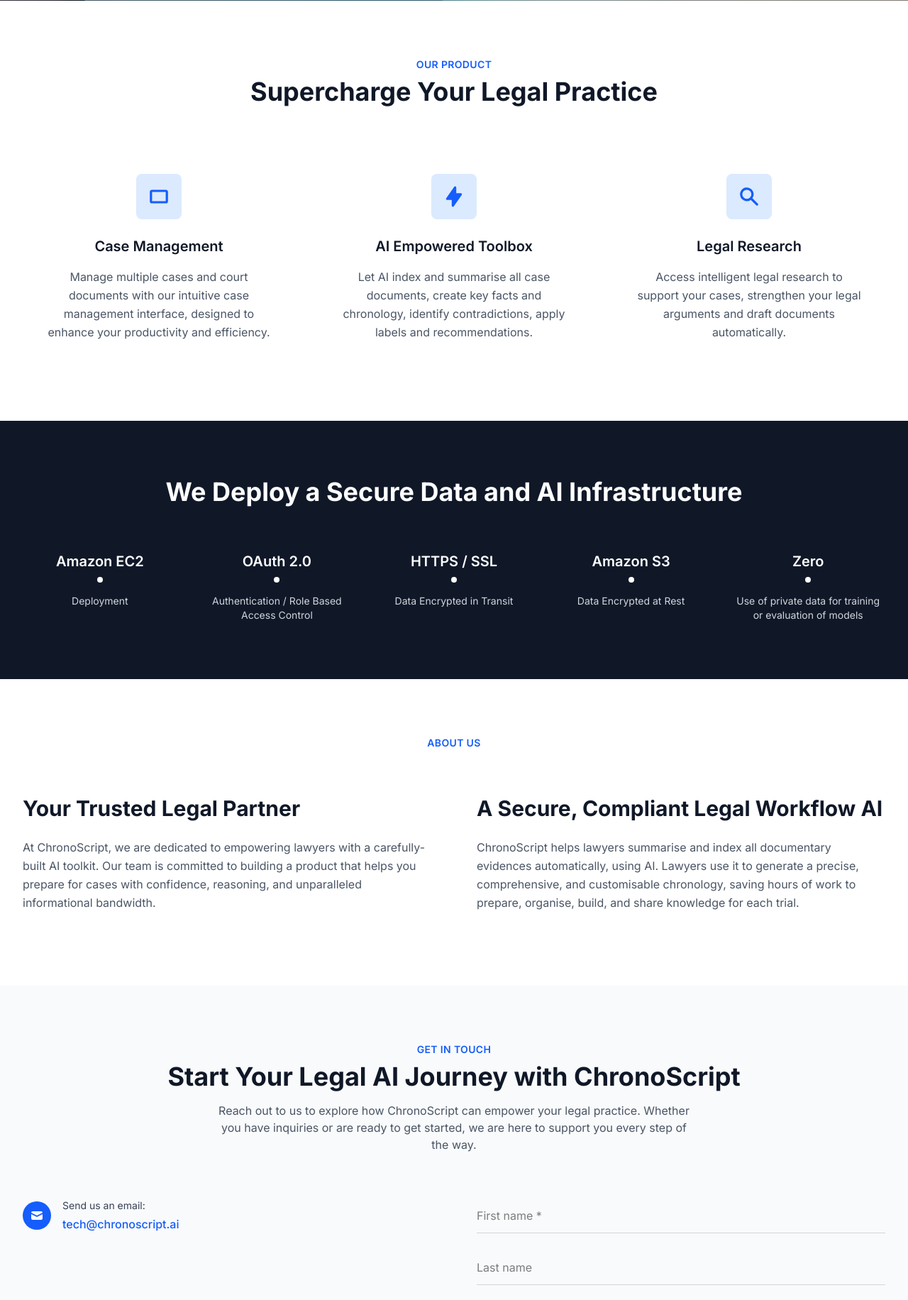
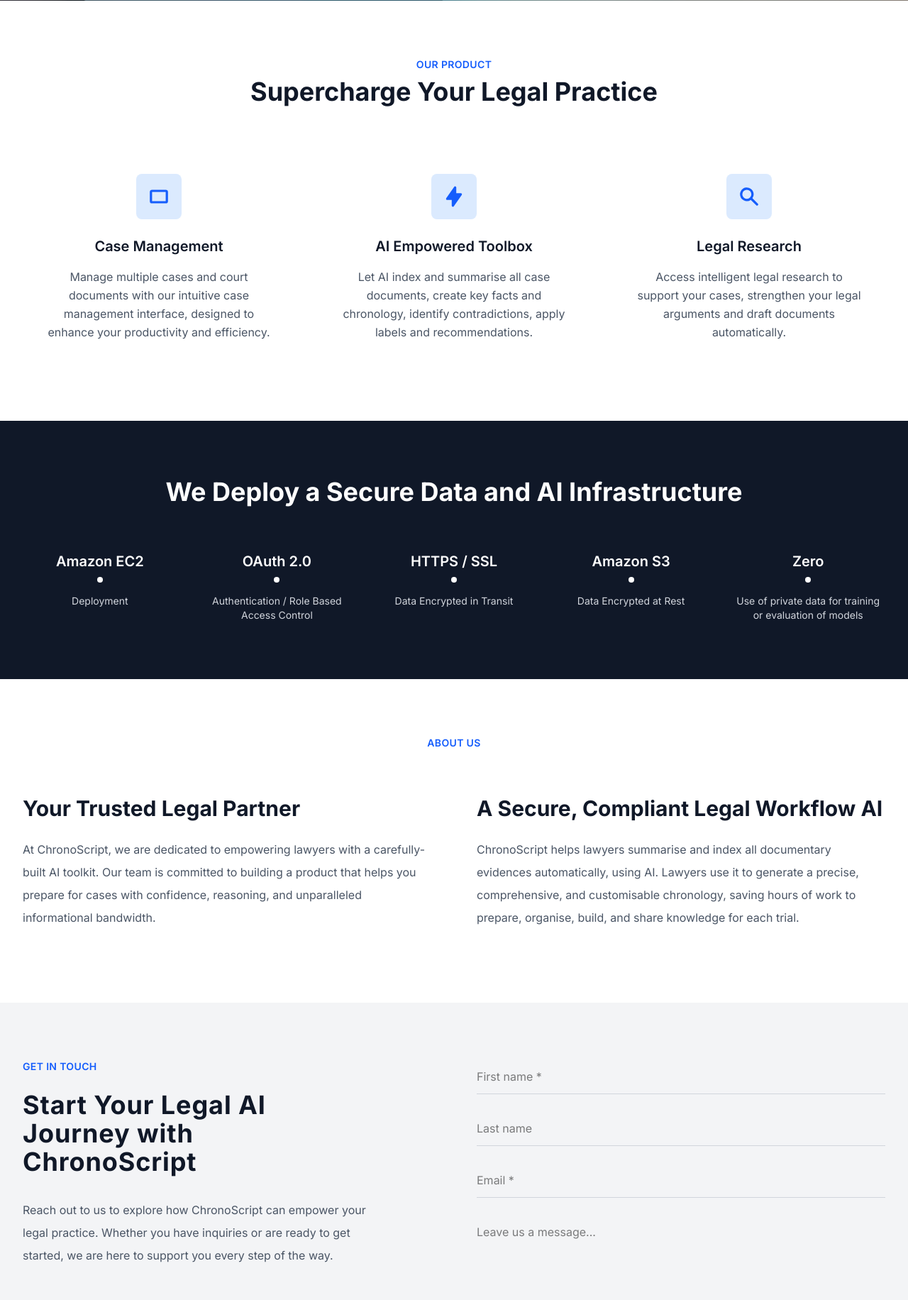
Before and after one commit to alvinku0/ChronoScript.AI_web_landing_page, a Flask app: page / in a window 1280 px wide. Shown: the part 799-2631 px from the top of the page at 71% size. Run offline with Flask 3, Linux system fonts and the light colour scheme; grey boxes are pictures that could not be loaded.

Commit message:
logo update

```diff
--- a/templates/admin_contacts.html
+++ b/templates/admin_contacts.html
@@ -4,6 +4,7 @@
     <meta charset="UTF-8">
     <meta name="viewport" content="width=device-width, initial-scale=1.0">
     <title>Contact Submissions - ChronoScript.AI Admin</title>
+    <link rel="icon" type="image/png" href="/static/image/chronoscript-icon.png">
     <script src="https://cdn.jsdelivr.net/npm/@tailwindcss/browser@4"></script>
     <link href="https://fonts.googleapis.com/css2?family=Inter:wght@400;500;600;700&display=swap" rel="stylesheet">
     <style>
--- a/templates/admin_login.html
+++ b/templates/admin_login.html
@@ -4,6 +4,7 @@
     <meta charset="UTF-8">
     <meta name="viewport" content="width=device-width, initial-scale=1.0">
     <title>Admin Login - ChronoScript.AI</title>
+    <link rel="icon" type="image/png" href="/static/image/chronoscript-icon.png">
     <script src="https://cdn.jsdelivr.net/npm/@tailwindcss/browser@4"></script>
     <link href="https://fonts.googleapis.com/css2?family=Inter:wght@400;500;600;700&display=swap" rel="stylesheet">
     <style>
--- a/templates/index.html
+++ b/templates/index.html
@@ -3,7 +3,8 @@
 <head>
     <meta charset="UTF-8" />
     <meta name="viewport" content="width=device-width, initial-scale=1.0" />
-    <title>ChronoScript.AI - Optimise your legal workflow with AI</title>
+    <title>ChronoScript.AI</title>
+    <link rel="icon" type="image/png" href="/static/image/chronoscript-icon.png">
     <script src="https://cdn.jsdelivr.net/npm/@tailwindcss/browser@4"></script>
     <link href="https://fonts.googleapis.com/css2?family=Inter:wght@400;500;600;700&display=swap" rel="stylesheet">
     <style>
@@ -24,8 +25,11 @@
         <div class="max-w-7xl mx-auto px-4 sm:px-6 lg:px-8">
             <div class="flex justify-between items-center h-16">
                 <!-- Logo -->
-                <div class="flex-shrink-0">
-                    <span class="text-xl font-bold text-gray-900">ChronoScript.AI</span>
+                <div class="flex-shrink-0 flex items-center">
+                    <a href="#home" class="flex items-center">
+                        <img src="/static/image/chronoscript-icon.png" alt="ChronoScript.AI Logo" class="h-8 w-8 mr-2">
+                        <span class="text-xl font-bold text-gray-900">ChronoScript.AI</span>
+                    </a>
                 </div>
 
                 <!-- Desktop Navigation -->
@@ -201,7 +205,7 @@
                     <h3 class="text-2xl md:text-3xl font-bold text-gray-900 mb-6">
                         Your Trusted Legal Partner
                     </h3>
-                    <p class="text-gray-600 leading-relaxed mb-6">
+                    <p class="text-gray-600 leading-loose mb-6">
                         At ChronoScript, we are dedicated to empowering lawyers with a carefully-built AI toolkit. Our team is committed to building a product that helps you prepare for cases with confidence, reasoning, and unparalleled informational bandwidth.
                     </p>
                 </div>
@@ -210,7 +214,7 @@
                     <h3 class="text-2xl md:text-3xl font-bold text-gray-900 mb-6">
                         A Secure, Compliant Legal Workflow AI
                     </h3>
-                    <p class="text-gray-600 leading-relaxed mb-6">
+                    <p class="text-gray-600 leading-loose mb-6">
                         ChronoScript helps lawyers summarise and index all documentary evidences automatically, using AI. Lawyers use it to generate a precise, comprehensive, and customisable chronology, saving hours of work to prepare, organise, build, and share knowledge for each trial.
                     </p>
                 </div>
@@ -219,38 +223,18 @@
     </section>
 
     <!-- Contact Section -->
-    <section id="contact" class="py-20 bg-gray-50">
+    <section id="contact" class="py-20 bg-gray-100">
         <div class="max-w-7xl mx-auto px-4 sm:px-6 lg:px-8">
-            <div class="text-center mb-16">
-                <p class="text-blue-600 text-sm font-semibold uppercase tracking-wide mb-2">GET IN TOUCH</p>
-                <h2 class="text-3xl md:text-4xl font-bold text-gray-900 mb-4">
-                    Start Your Legal AI Journey with ChronoScript
-                </h2>
-                <p class="text-gray-600 max-w-2xl mx-auto">
-                    Reach out to us to explore how ChronoScript can empower your legal practice. Whether you have inquiries or are ready to get started, we are here to support you every step of the way.
-                </p>
-            </div>
-
             <div class="grid grid-cols-1 lg:grid-cols-2 gap-16">
                 <!-- Contact Info -->
                 <div>
-                    <div class="flex items-center mb-8">
-                        <div class="w-10 h-10 bg-blue-600 rounded-full flex items-center justify-center mr-4">
-                            <svg class="w-5 h-5 text-white" fill="currentColor" viewBox="0 0 20 20">
-                                <path d="M2.003 5.884L10 9.882l7.997-3.998A2 2 0 0016 4H4a2 2 0 00-1.997 1.884z"></path>
-                                <path d="M18 8.118l-8 4-8-4V14a2 2 0 002 2h12a2 2 0 002-2V8.118z"></path>
-                            </svg>
-                        </div>
-                        <div>
-                            <p class="text-gray-700 text-sm mb-1">Send us an email:</p>
-                            <a href="mailto:tech@chronoscript.ai" class="text-blue-600 hover:text-blue-800 font-medium transition-colors">tech@chronoscript.ai</a>
-                        </div>
-                    </div>
-
-                    <!-- Google Maps iframe -->
-                    <div class="w-full h-64 rounded-lg overflow-hidden">
-                        <iframe src="https://www.google.com/maps/embed?pb=!1m10!1m8!1m3!1d3722.092165321183!2d114.15330773481534!3d22.283401563114978!3m2!1i1024!2i768!4f13.1!5e0!3m2!1sen!2shk!4v1750413880770!5m2!1sen!2shk" width="600" height="450" style="border:0;" allowfullscreen="" loading="lazy" referrerpolicy="no-referrer-when-downgrade"></iframe>
-                    </div>
+                    <p class="text-blue-600 text-sm font-semibold uppercase tracking-wide mb-4">GET IN TOUCH</p>
+                    <h2 class="text-3xl md:text-4xl font-bold text-gray-900 mb-8 mt-6 max-w-md tracking-wide">
+                        Start Your Legal AI Journey with ChronoScript
+                    </h2>
+                    <p class="text-gray-600 mb-6 max-w-lg leading-loose">
+                        Reach out to us to explore how ChronoScript can empower your legal practice. Whether you have inquiries or are ready to get started, we are here to support you every step of the way.
+                    </p>
                 </div>
 
                 <!-- Contact Form -->
```
Also changed, not shown: static/image/background.avif (deleted), static/image/chronoscript-icon.png (added).
